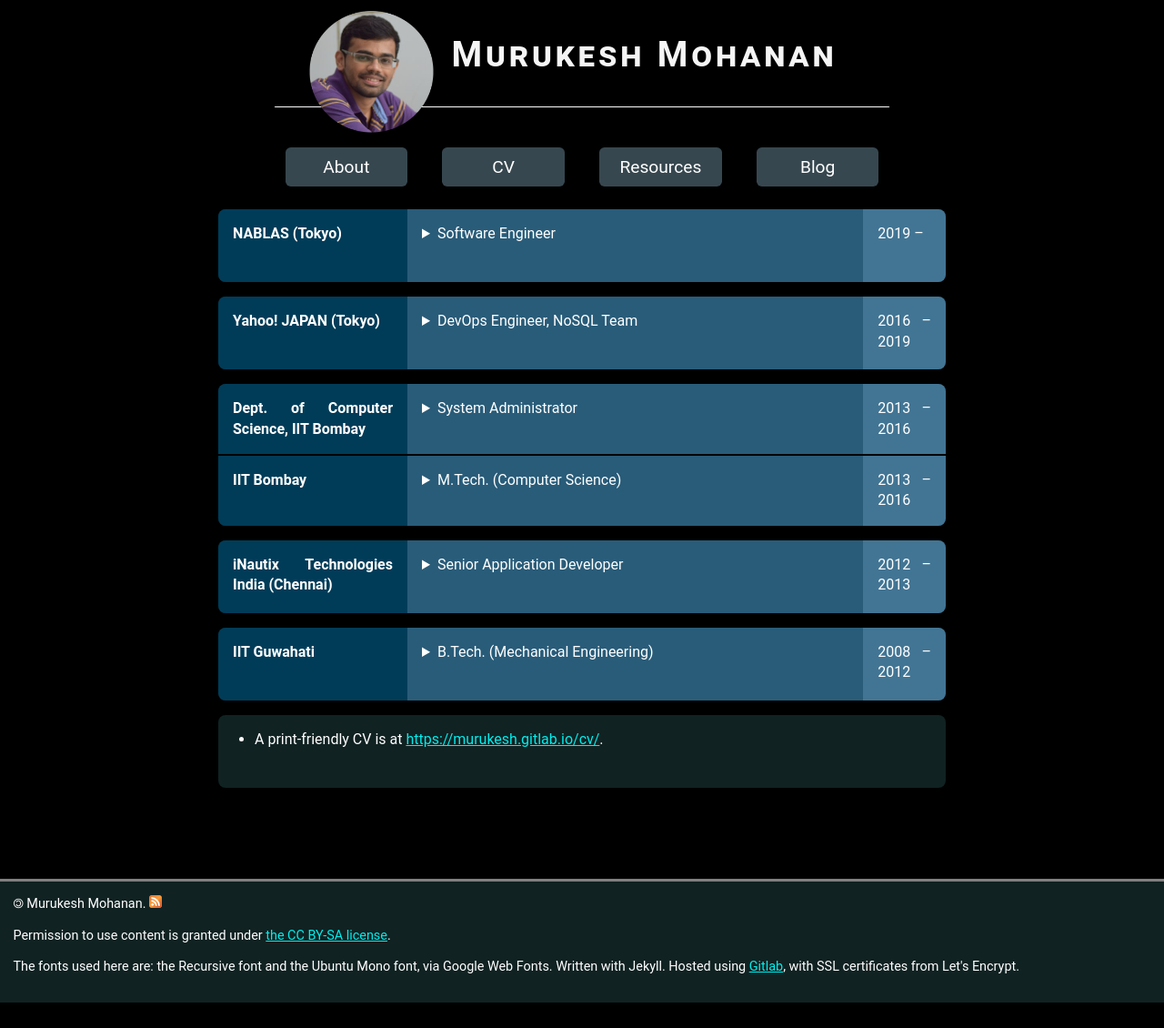
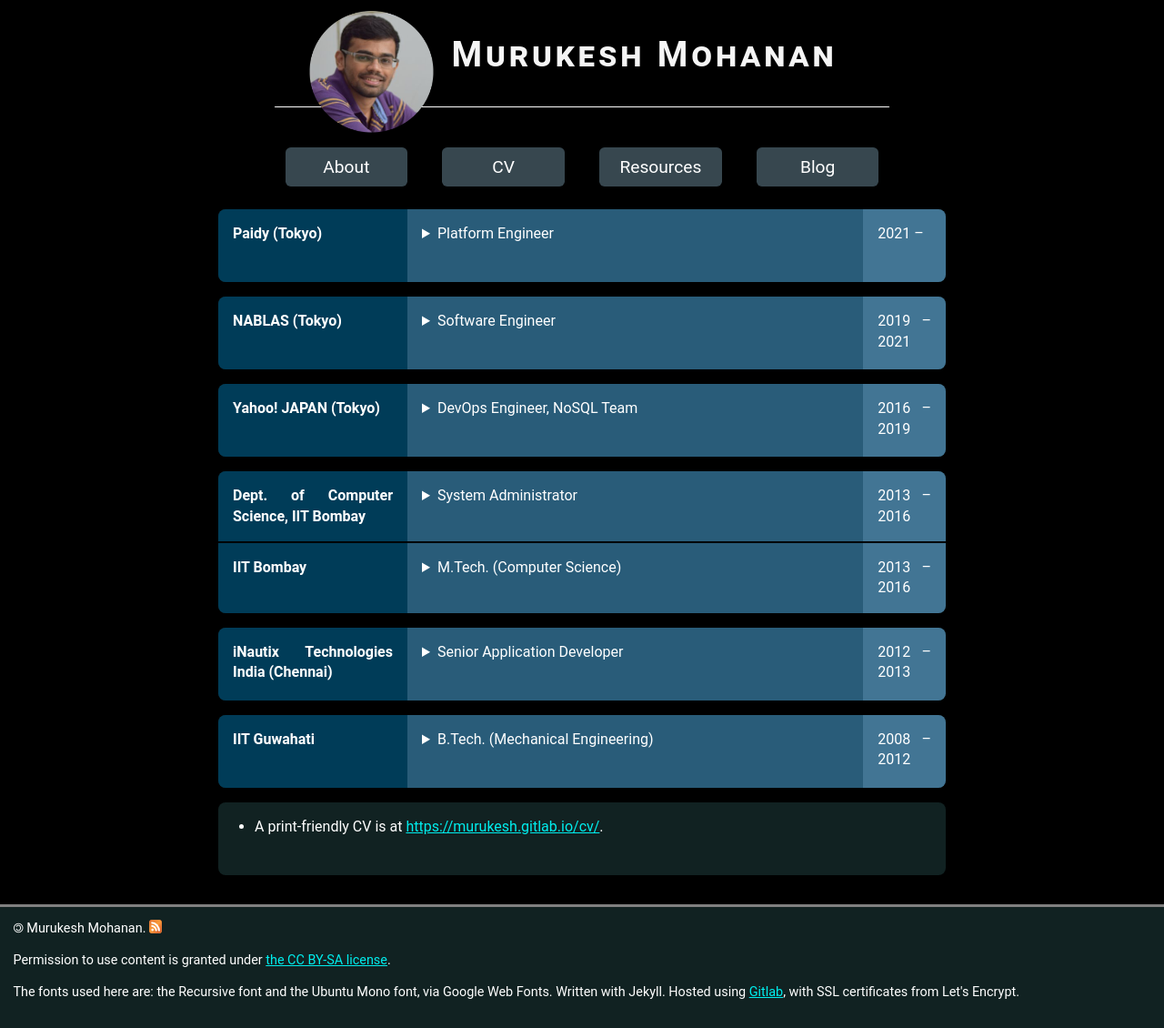
Before and after one commit to muru/muru.github.io, a Jekyll site: the page built from cv.md, in a window 1280 px wide. Shown: the whole page at 91% size. Built offline with Jekyll 4.4.1, drawn with Linux system fonts in a browser that asks for light colours; some web fonts are replaced; before the commit the page ends 1102 px from its top, so only the background shows below that.

Commit message:
Add Paidy

```diff
--- a/cv.md
+++ b/cv.md
@@ -4,6 +4,18 @@
 permalink: /cv/
 description: What have I been upto?
 ---
+
+# Paidy (Tokyo)
+{:.org}
+
+<details markdown="1">
+<summary>Platform Engineer</summary>
+</details>
+
+## 2021 --
+{:.year}
+
+<!-- section -->
 
 # NABLAS (Tokyo)
 {:.org}
@@ -16,7 +28,7 @@
  - Platform development for ML research teams
 </details>
 
-## 2019 --
+## 2019 -- 2021
 {:.year}
 
 <!-- section -->
```
Also changed, not shown: index.md (+1 -1 lines).
